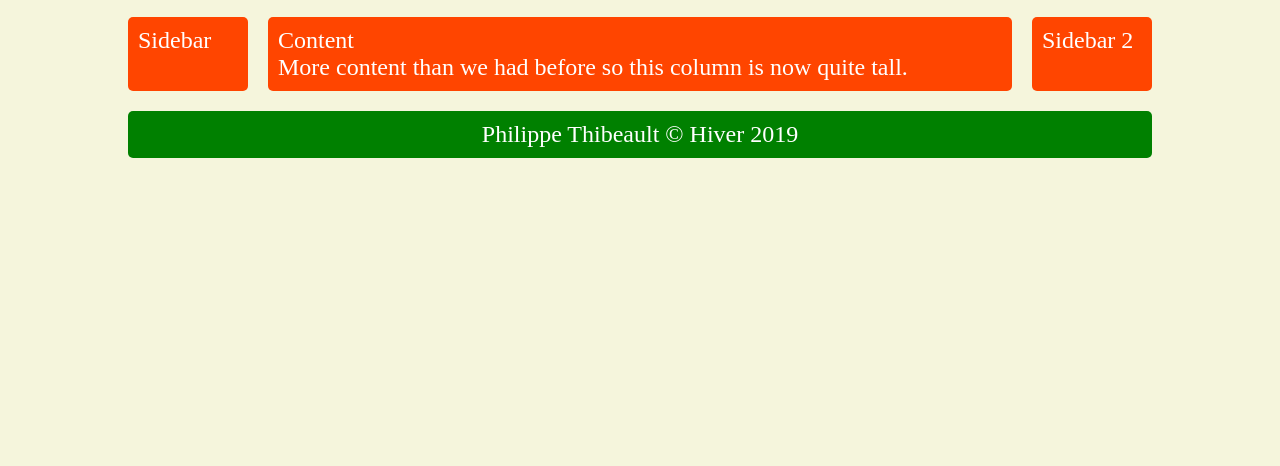
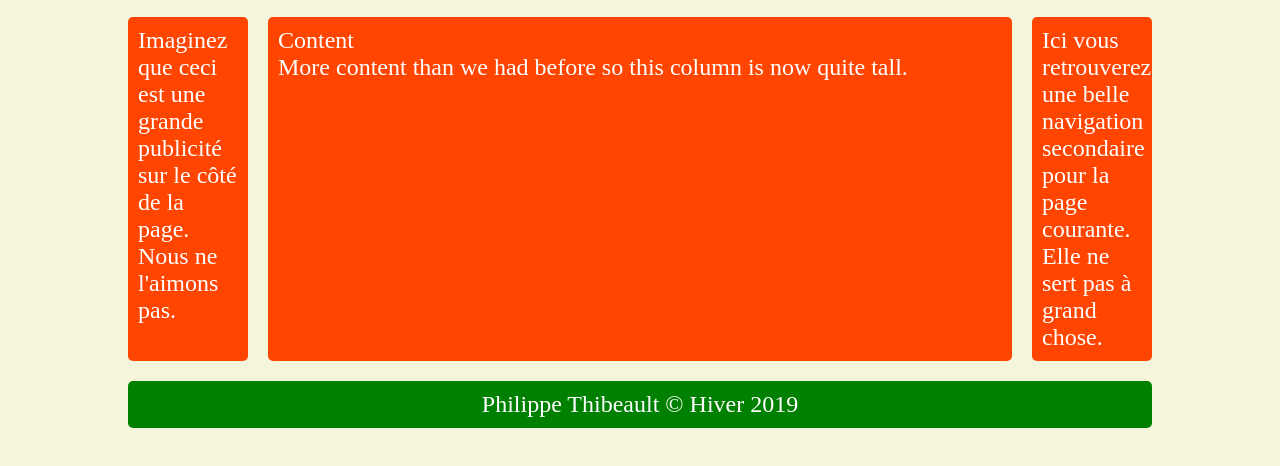
Before and after one commit to Phil-Thibeault/exercice-2, a plain HTML site: page index.htm in a window 1280 px wide. Shown: the part 220-686 px from the top of the page. Drawn offline with Linux system fonts and the light colour scheme.

Commit message:
mise a jour des textes des sidebar

```diff
--- a/index.htm
+++ b/index.htm
@@ -26,8 +26,8 @@
     </header>
     <div class="wrapper">
         <div class="box header">Exercice de CSS Grid & Git</div>
-        <div class="box sidebar">Sidebar</div>
-        <div class="box sidebar2">Sidebar 2</div>
+        <div class="box sidebar">Imaginez que ceci est une grande publicité sur le côté de la page. Nous ne l'aimons pas.</div>
+        <div class="box sidebar2">Ici vous retrouverez une belle navigation secondaire pour la page courante. Elle ne sert pas à grand chose.</div>
         <div class="box content">Content
             <br /> More content than we had before so this column is now quite tall.
         </div>
```
